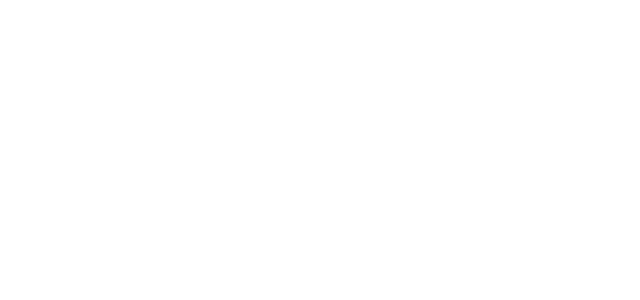
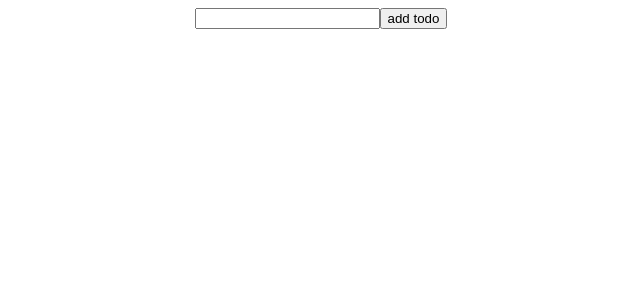
Before and after one commit to akutuh/todo-app-fnb, a React (Create React App) app: page / in a window 1280 px wide. Shown: the top 300 px of the page, without its empty margins (319-959 px from the left). Built offline with nearby package versions, Linux system fonts and the light colour scheme.

Commit message:
basic read todos and create todo functionality

```diff
--- a/src/App.js
+++ b/src/App.js
@@ -1,7 +1,22 @@
+import { useState } from 'react'
+import TodoForm from './components/TodoForm'
+import Todos from './components/Todos'
+
 import './App.css'
 
 function App() {
-  return <div className="App"></div>
+  const [todos, setTodos] = useState([])
+
+  const addTodo = (todoObject) => {
+    setTodos(todos.concat(todoObject))
+  }
+
+  return (
+    <div className="App">
+      <TodoForm createTodo={addTodo} />
+      <Todos todos={todos} />
+    </div>
+  )
 }
 
 export default App
--- a/src/components/Todo.js
+++ b/src/components/Todo.js
@@ -0,0 +1,17 @@
+const Todo = ({ todo, deleteTodo }) => {
+  const removeTodo = (event) => {
+    deleteTodo({
+      content: todo.content,
+      id: todo.id,
+    })
+  }
+  return (
+    <>
+      <li key={todo.id}>
+        {todo.content} <button onClick={removeTodo}>delete</button>
+      </li>
+    </>
+  )
+}
+
+export default Todo
--- a/src/components/TodoForm.js
+++ b/src/components/TodoForm.js
@@ -0,0 +1,26 @@
+import { useState } from 'react'
+
+const TodoForm = ({ createTodo }) => {
+  const [newTodo, setNewTodo] = useState('')
+
+  const handleTodoChange = (event) => {
+    setNewTodo(event.target.value)
+  }
+
+  const addTodo = (event) => {
+    event.preventDefault()
+    createTodo({
+      content: newTodo,
+    })
+    setNewTodo('')
+  }
+
+  return (
+    <form onSubmit={addTodo}>
+      <input onChange={handleTodoChange} value={newTodo} type="text"></input>
+      <button type="submit">add todo</button>
+    </form>
+  )
+}
+
+export default TodoForm
--- a/src/components/Todos.js
+++ b/src/components/Todos.js
@@ -0,0 +1,13 @@
+import Todo from './Todo'
+
+const Todos = ({ todos, deleteTodo }) => {
+  return (
+    <ul>
+      {todos.map((todo) => (
+        <Todo deleteTodo={deleteTodo} key={todo.id} todo={todo} />
+      ))}
+    </ul>
+  )
+}
+
+export default Todos
```
